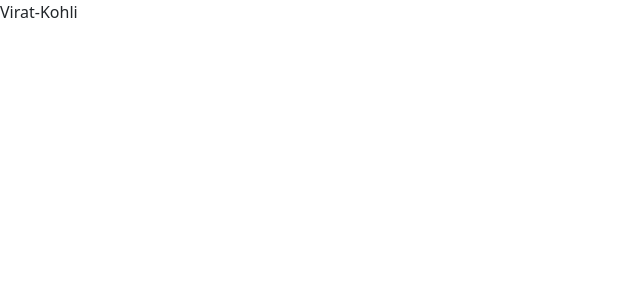
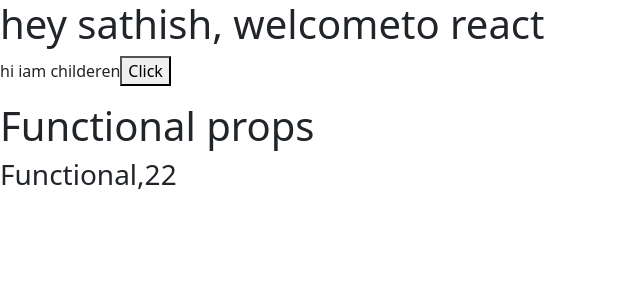
Before and after one commit to sathishdev18/react, a React (Create React App) app: page / in a window 1280 px wide. Shown: the top 300 px of the page, without its empty margins (0-640 px from the left). Built offline with nearby package versions, Linux system fonts and the light colour scheme.

Commit message:
state_Effecthook

```diff
--- /dev/null
+++ b/src/ALearn/props/Classprops.js
@@ -0,0 +1,16 @@
+import React from "react";
+import { Component } from "react";
+
+class Classprop extends Component {
+  render() {
+    return (
+        <>
+      <h1>
+        hey {this.props.name}, welcome{this.props.greet}
+      </h1>
+      <p>hi {this.props.children}</p>
+      </>
+    );
+  }
+}
+export default Classprop;
--- /dev/null
+++ b/src/ALearn/props/Functionprops.js
@@ -0,0 +1,10 @@
+import React from "react";
+function Propps(props){
+    return(
+        <>
+        <h1>Functional props</h1>
+        <h3>{props.text},{props.age}</h3>
+        </>
+    )
+}
+export default Propps;
--- a/src/App.js
+++ b/src/App.js
@@ -1,26 +1,18 @@
 import React from "react";
-import Componenta from "./Practice-3/context/Componenta";
+import Classprop from "./ALearn/props/Classprops";
+import Propps from "./ALearn/props/Functionprops";
 
-export const Usercontext=React.createContext()
-export const ChannelContext=React.createContext()
-
-function App() {
-
-
-  return (
-    <>
-    <Usercontext.Provider value={'Virat'}>
-      <ChannelContext.Provider value={'Kohli'}>
-      <Componenta/>
-      </ChannelContext.Provider>
-
-    </Usercontext.Provider>
-
-   </>
-
-  )
-    }
-
-
+class App extends React.Component {
+  render() {
+    return (
+      <>
+       <Classprop name={'sathish'} greet={'to react'}>
+        iam childeren
+        <button>Click</button></Classprop>
+        <Propps age="22" text="Functional"/>
+      </>
+    );
+  }
+}
 
 export default App;
```
Also changed, not shown: src/ALearn/props/Classstate.js (added, +19 -0 lines), src/senddatatoparent/Parent.js (added, +21 -0 lines), src/senddatatoparent/child.js (added, +24 -0 lines).
